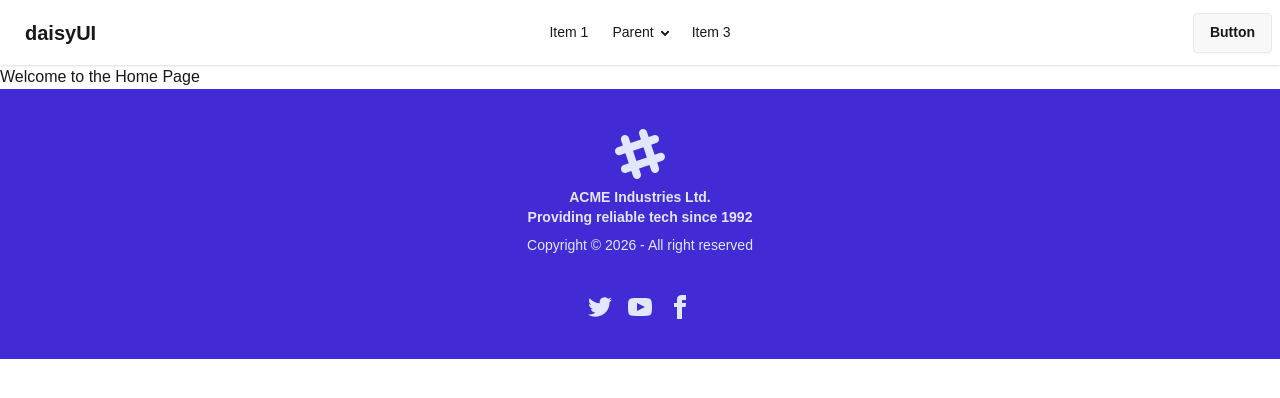
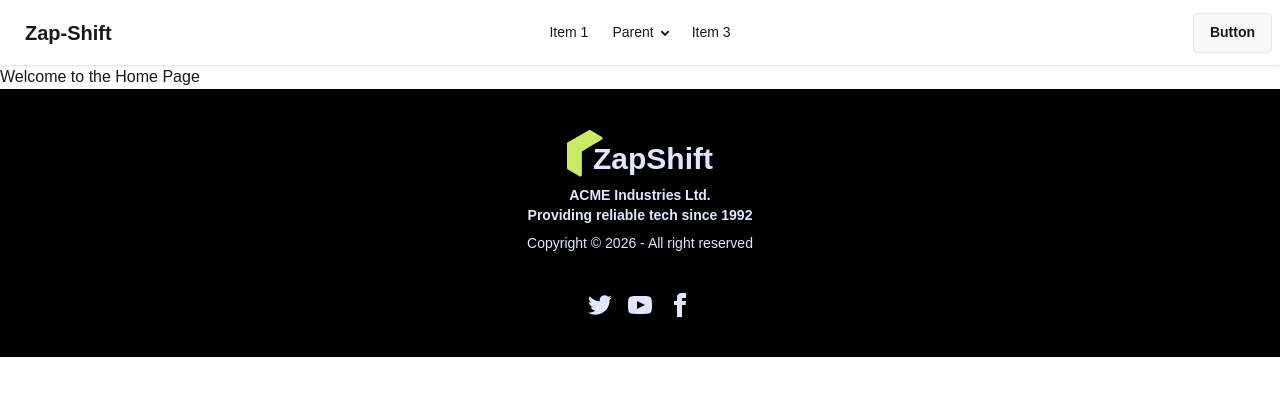
Before and after one commit to mohammademon393/zap-shift-client, a React (Vite) app: page / in a window 1280 px wide. Shown: the top 398 px of the page. Built offline with nearby package versions, Linux system fonts and the light colour scheme.

Commit message:
create a logo and update others

```diff
--- a/index.html
+++ b/index.html
@@ -2,7 +2,7 @@
 <html lang="en">
   <head>
     <meta charset="UTF-8" />
-    <link rel="icon" type="image/svg+xml" href="/favicon.svg" />
+    <link rel="icon" href="/src/assets/logo.png" />
     <meta name="viewport" content="width=device-width, initial-scale=1.0" />
     <title>zap-shift-client</title>
   </head>
--- a/src/Pages/Sheared/footer/Footer.jsx
+++ b/src/Pages/Sheared/footer/Footer.jsx
@@ -1,20 +1,11 @@
 import React from 'react';
+import Logo from '../../../components/logo/Logo';
 
 const Footer = () => {
     return (
-      <footer className="footer footer-horizontal footer-center bg-primary text-primary-content p-10">
+      <footer className="footer footer-horizontal footer-center bg-black text-primary-content p-10">
         <aside>
-          <svg
-            width="50"
-            height="50"
-            viewBox="0 0 24 24"
-            xmlns="http://www.w3.org/2000/svg"
-            fillRule="evenodd"
-            clipRule="evenodd"
-            className="inline-block fill-current"
-          >
-            <path d="M22.672 15.226l-2.432.811.841 2.515c.33 1.019-.209 2.127-1.23 2.456-1.15.325-2.148-.321-2.463-1.226l-.84-2.518-5.013 1.677.84 2.517c.391 1.203-.434 2.542-1.831 2.542-.88 0-1.601-.564-1.86-1.314l-.842-2.516-2.431.809c-1.135.328-2.145-.317-2.463-1.229-.329-1.018.211-2.127 1.231-2.456l2.432-.809-1.621-4.823-2.432.808c-1.355.384-2.558-.59-2.558-1.839 0-.817.509-1.582 1.327-1.846l2.433-.809-.842-2.515c-.33-1.02.211-2.129 1.232-2.458 1.02-.329 2.13.209 2.461 1.229l.842 2.515 5.011-1.677-.839-2.517c-.403-1.238.484-2.553 1.843-2.553.819 0 1.585.509 1.85 1.326l.841 2.517 2.431-.81c1.02-.33 2.131.211 2.461 1.229.332 1.018-.21 2.126-1.23 2.456l-2.433.809 1.622 4.823 2.433-.809c1.242-.401 2.557.484 2.557 1.838 0 .819-.51 1.583-1.328 1.847m-8.992-6.428l-5.01 1.675 1.619 4.828 5.011-1.674-1.62-4.829z"></path>
-          </svg>
+          <Logo></Logo>
           <p className="font-bold">
             ACME Industries Ltd.
             <br />
--- a/src/Pages/Sheared/navbar/Navbar.jsx
+++ b/src/Pages/Sheared/navbar/Navbar.jsx
@@ -1,6 +1,15 @@
 import React from 'react';
+import { NavLink } from 'react-router';
 
 const Navbar = () => {
+
+    const Links = <>
+        <li><NavLink to="/">Home</NavLink></li>
+        <li><NavLink to="/service">Service</NavLink></li>
+        <li><NavLink to="/contact">Contact</NavLink></li>
+
+    </>
+
     return (
       <div className="navbar bg-base-100 shadow-sm">
         <div className="navbar-start">
@@ -45,7 +54,7 @@ const Navbar = () => {
               </li>
             </ul>
           </div>
-          <a className="btn btn-ghost text-xl">daisyUI</a>
+          <a className="btn btn-ghost text-xl">Zap-Shift</a>
         </div>
         <div className="navbar-center hidden lg:flex">
           <ul className="menu menu-horizontal px-1">
--- /dev/null
+++ b/src/components/logo/Logo.jsx
@@ -0,0 +1,13 @@
+import React from 'react';
+import logo from '../../assets/logo.png';
+
+const Logo = () => {
+    return (
+        <div className='flex items-end'>
+            <img src={logo} alt="Logo" />
+            <h2 className='font-bold text-3xl -ms-2.5'>ZapShift</h2>
+        </div>
+    );
+};
+
+export default Logo;
```
